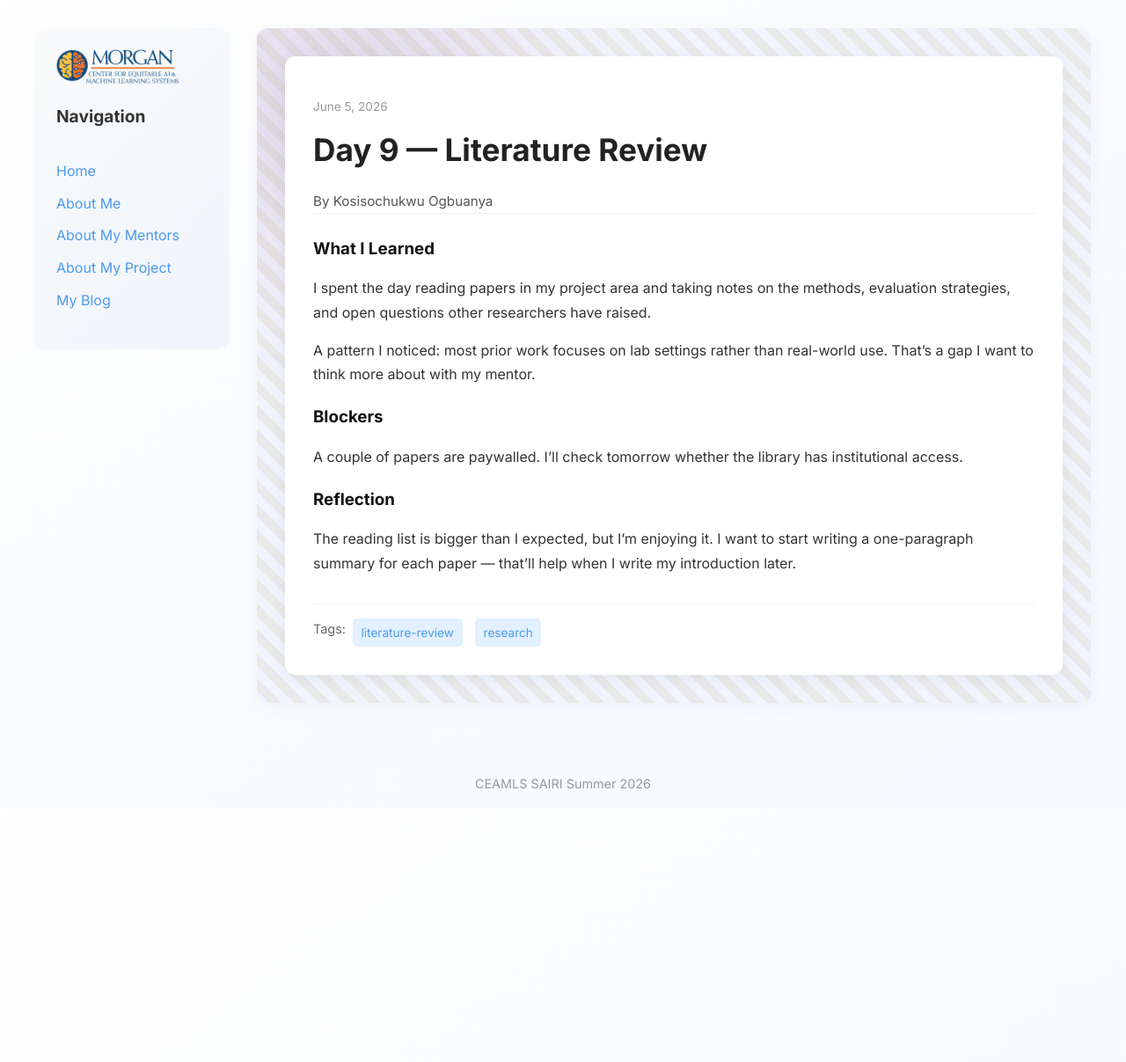
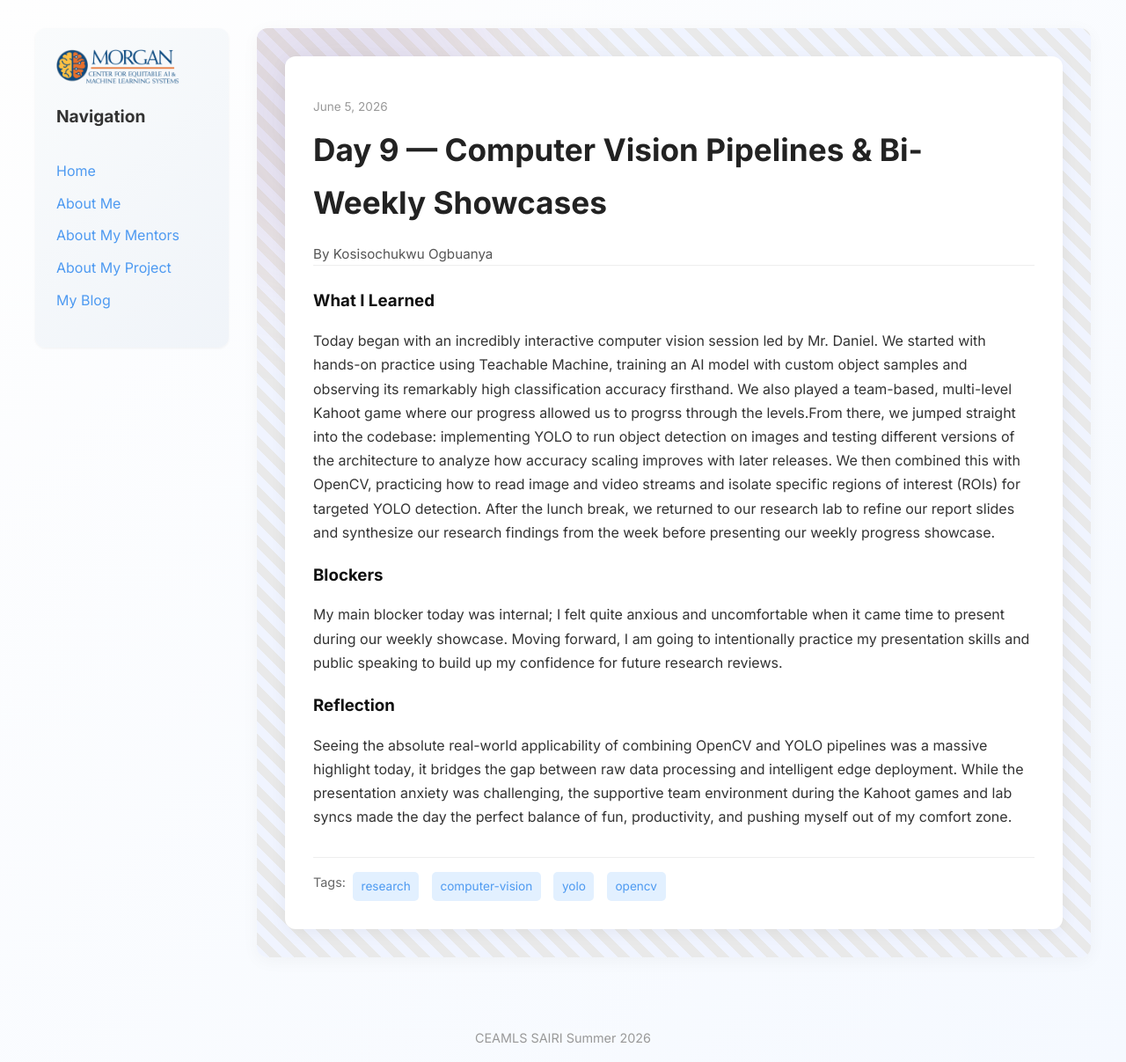
Before and after one commit to Kosiso7-og/Kosiso7-ogceamls26.github.io, a Jekyll site: the page built from _posts/2026-06-05-day-9.md, in a window 1280 px wide. Shown: the whole page at 88% size. Built offline with Jekyll 4.4.1, drawn with Linux system fonts in a browser that asks for light colours; before the commit the page ends 918 px from its top, so only the background shows below that.

Commit message:
Revise Day 9 post for computer vision focus
Updated the content of the post to reflect a focus on computer vision pipelines and bi-weekly showcases, including hands-on experiences with YOLO and OpenCV.

```diff
--- a/_posts/2026-06-05-day-9.md
+++ b/_posts/2026-06-05-day-9.md
@@ -1,23 +1,16 @@
 ---
 layout: post
-title: "Day 9 — Literature Review"
+title: "Day 9 — Computer Vision Pipelines & Bi-Weekly Showcases"
 date: 2026-06-05
 permalink: /day9.html
-tags: ["literature-review", "research"]
+tags: ["research", "computer-vision", "yolo", "opencv"]
 
 what_i_learned: |
-  I spent the day reading papers in my project area and taking notes on the methods,
-  evaluation strategies, and open questions other researchers have raised.
-
-  A pattern I noticed: most prior work focuses on lab settings rather than real-world
-  use. That's a gap I want to think more about with my mentor.
+  Today began with an incredibly interactive computer vision session led by Mr. Daniel. We started with hands-on practice using Teachable Machine, training an AI model with custom object samples and observing its remarkably high classification accuracy firsthand. We also played a team-based, multi-level Kahoot game where our progress allowed us to progrss through the levels.From there, we jumped straight into the codebase: implementing YOLO to run object detection on images and testing different versions of the architecture to analyze how accuracy scaling improves with later releases. We then combined this with OpenCV, practicing how to read image and video streams and isolate specific regions of interest (ROIs) for targeted YOLO detection. After the lunch break, we returned to our research lab to refine our report slides and synthesize our research findings from the week before presenting our weekly progress showcase.
 
 blockers: |
-  A couple of papers are paywalled. I'll check tomorrow whether the library has
-  institutional access.
+  My main blocker today was internal; I felt quite anxious and uncomfortable when it came time to present during our weekly showcase. Moving forward, I am going to intentionally practice my presentation skills and public speaking to build up my confidence for future research reviews.
 
 reflection: |
-  The reading list is bigger than I expected, but I'm enjoying it. I want to start
-  writing a one-paragraph summary for each paper — that'll help when I write my
-  introduction later.
+  Seeing the absolute real-world applicability of combining OpenCV and YOLO pipelines was a massive highlight today, it bridges the gap between raw data processing and intelligent edge deployment. While the presentation anxiety was challenging, the supportive team environment during the Kahoot games and lab syncs made the day the perfect balance of fun, productivity, and pushing myself out of my comfort zone.
 ---
```
